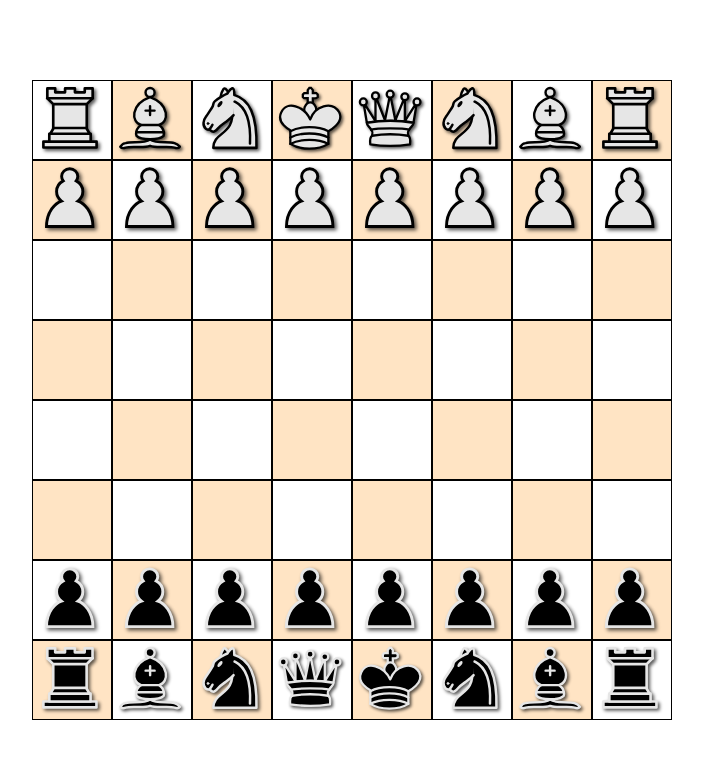
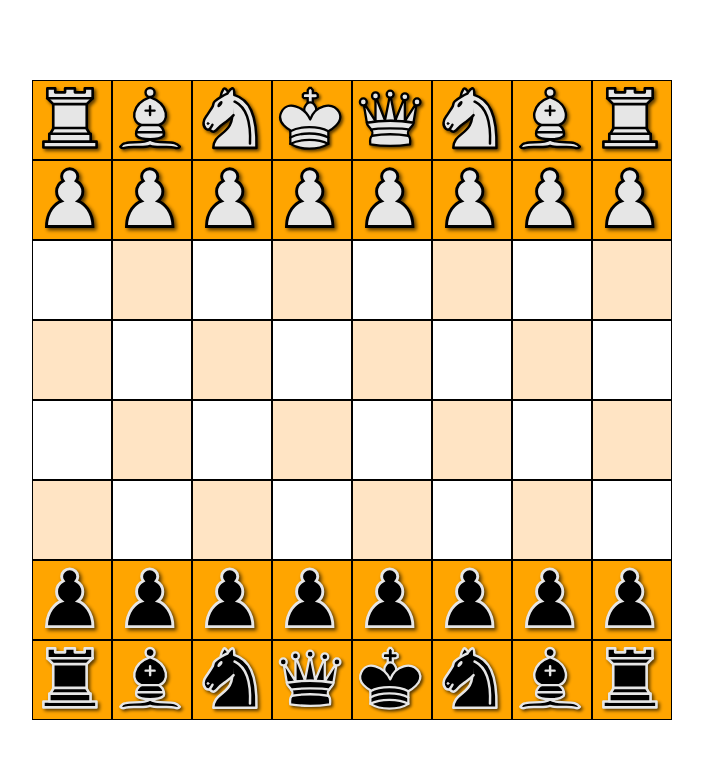
Before and after one commit to elShailee/Chess, a React (Create React App) app in the folder front/: page / in a window 1280 px wide. Shown: the top 758 px of the page, without its empty margins (208-911 px from the left). Built offline with nearby package versions, Linux system fonts and the light colour scheme.

Commit message:
crude piece moving
including grabbing,  moving and releasing.
need to align to tiles, and change boardState accordingly.

```diff
--- a/front/src/Screens/Gameplay/Board.jsx
+++ b/front/src/Screens/Gameplay/Board.jsx
@@ -3,6 +3,29 @@ import Tile from './Tile';
 import initialState from './initialState';
 
 export default function Board() {
+	//moving funcs
+	let movingPiece = null;
+
+	const grab = e => {
+		if (!e.target.className.includes('pieceImage')) return;
+		movingPiece = e.target;
+		move(movingPiece);
+	};
+
+	const release = () => {
+		movingPiece = null;
+	};
+
+	const move = e => {
+		if (!movingPiece) return;
+		const x = e.clientX;
+		const y = e.clientY;
+		movingPiece.style.position = 'absolute';
+		movingPiece.style.left = `calc(${x}px - 4.5vmin)`;
+		movingPiece.style.top = `calc(${y}px - 4.5vmin)`;
+	};
+
+	//rendering board
 	let boardTiles = [];
 	for (let row = 0; row <= 7; row++) {
 		let rowTiles = [];
@@ -18,7 +41,16 @@ export default function Board() {
 		);
 		boardTiles.push(rowTiles);
 	}
-	boardTiles = <div style={{ marginLeft: '30vmin', marginTop: '10vmin' }}>{boardTiles}</div>;
+	boardTiles = (
+		<div
+			onMouseDown={e => grab(e)}
+			onMouseMove={e => move(e)}
+			onMouseUp={release}
+			style={{ marginLeft: '30vmin', marginTop: '10vmin' }}
+		>
+			{boardTiles}
+		</div>
+	);
 
 	return boardTiles;
 }
--- a/front/src/Screens/Gameplay/Piece.jsx
+++ b/front/src/Screens/Gameplay/Piece.jsx
@@ -1,7 +1,11 @@
 import React from 'react';
 import { lib } from 'Assets/pieces/lib';
-import { StyledPiece } from './styles';
+import { PieceContainer, StyledPiece } from './styles';
 
 export default function Piece({ chessPiece }) {
-	return <StyledPiece src={lib[chessPiece.color][chessPiece.type]} />;
+	return (
+		<PieceContainer>
+			<StyledPiece className='pieceImage' src={lib[chessPiece.color][chessPiece.type]} />
+		</PieceContainer>
+	);
 }
--- a/front/src/Screens/Gameplay/styles.js
+++ b/front/src/Screens/Gameplay/styles.js
@@ -9,6 +9,9 @@ export const StyledTile = styled.div`
 	display: flex;
 	align-items: center;
 	justify-content: center;
+	text-align: center;
+	user-select: none;
+	-webkit-user-drag: none;
 `;
 
 export const StyledPiece = styled.img`
@@ -17,3 +20,15 @@ export const StyledPiece = styled.img`
 	user-select: none;
 	-webkit-user-drag: none;
 `;
+
+export const PieceContainer = styled.div`
+	width: 100%;
+	height: 100%;
+	display: flex;
+	align-items: center;
+	justify-content: center;
+	text-align: center;
+	background-color: orange;
+	user-select: none;
+	-webkit-user-drag: none;
+`;
```
